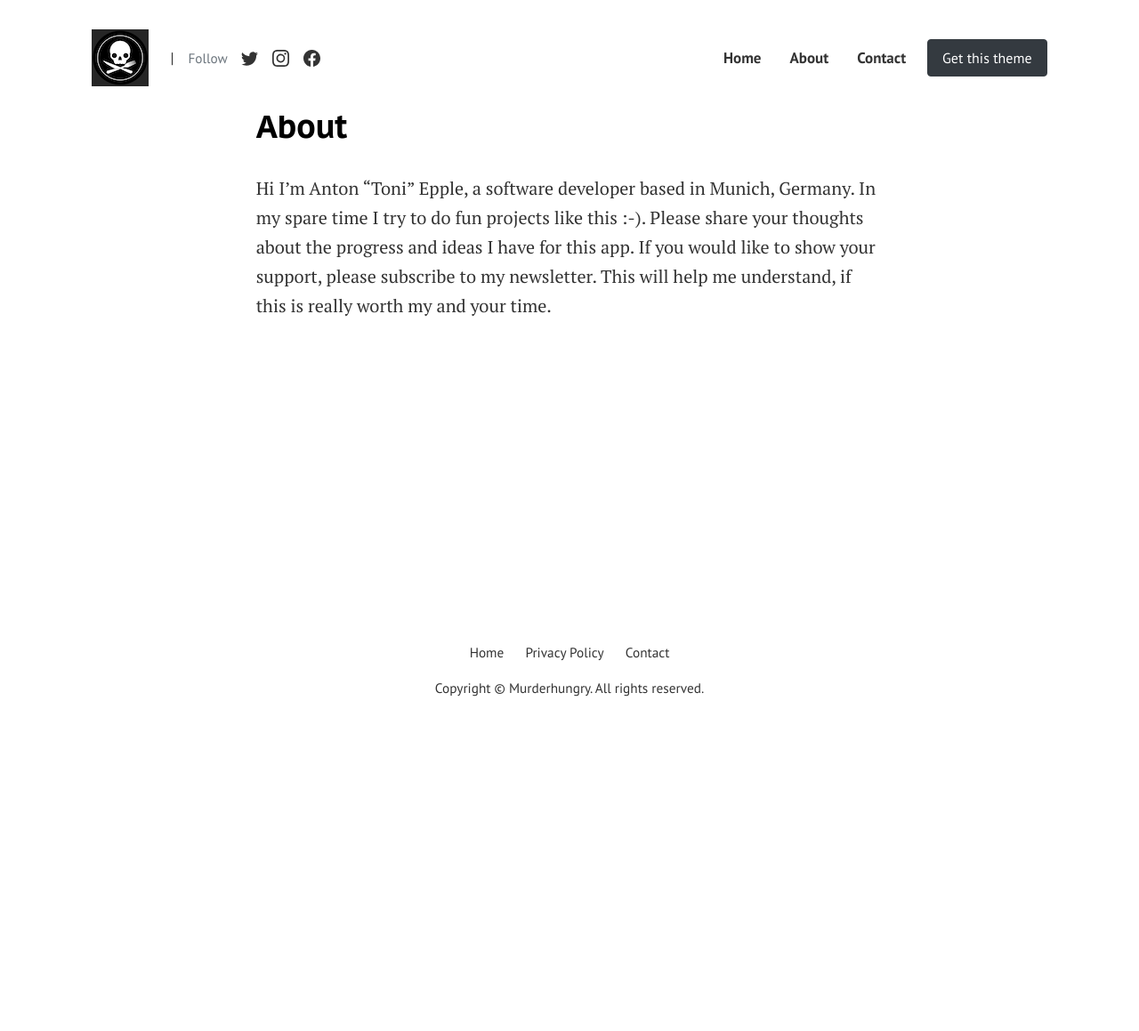
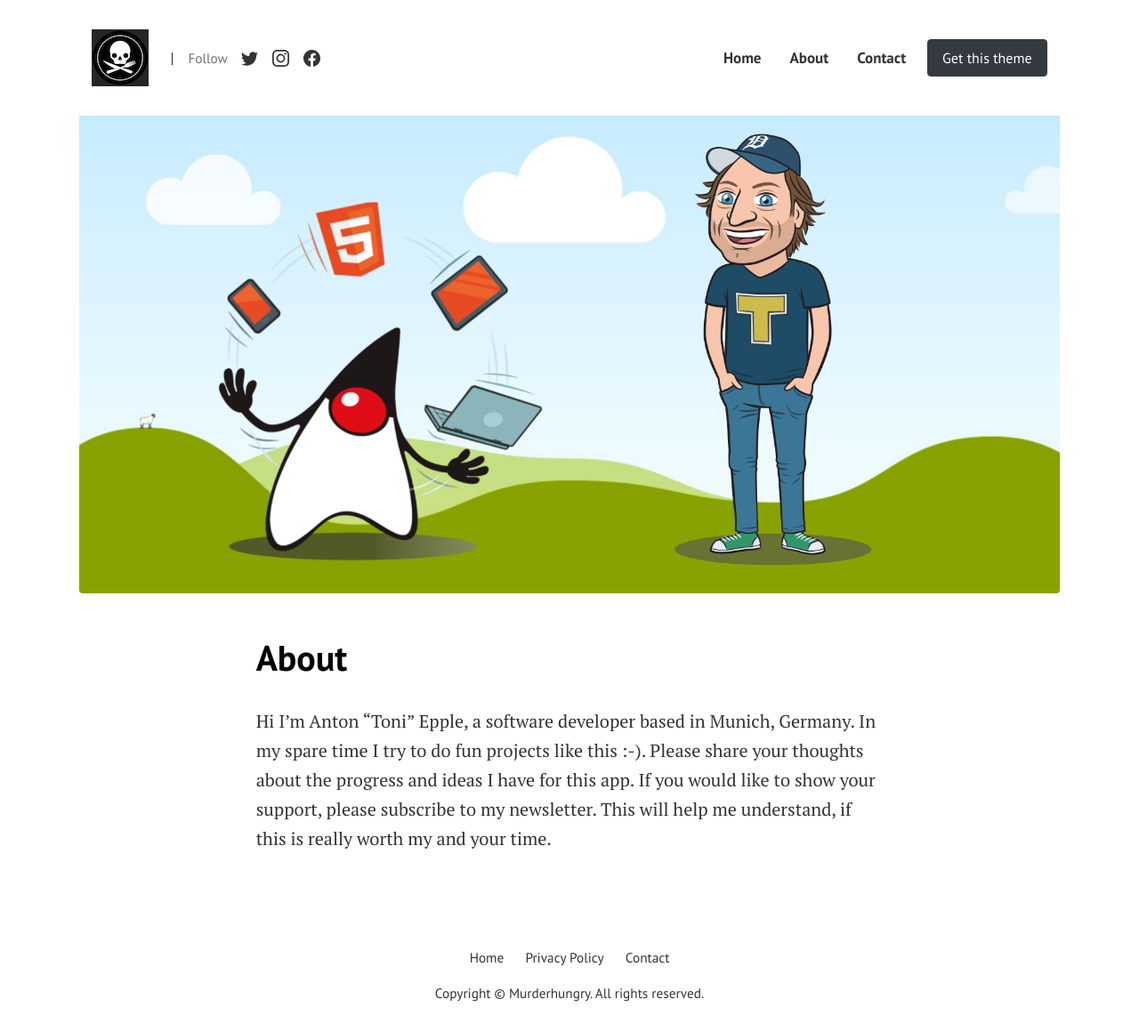
Before and after one commit to eppleton/murderhungry.github.io, a Jekyll site: the page built from pages/about.md, in a window 1280 px wide and 1159 px high. Shown: the whole window at 89% size. Built offline with Jekyll 4.4.1, drawn with Linux system fonts in a browser that asks for light colours.

Commit message:
fix image

```diff
--- a/pages/about.md
+++ b/pages/about.md
@@ -2,6 +2,7 @@
 layout: page
 title: About
 permalink: "/about/"
+image: assets/images/about_banner.jpg
 ---
 
 Hi I'm Anton "Toni" Epple, a software developer based in Munich, Germany. In my spare time I try to do fun projects like this :-). Please share your thoughts about the progress and ideas I have for this app. If you would like to show your support, please subscribe to my newsletter. This will help me understand, if this is really worth my and your time.
```
Also changed, not shown: assets/images/about_banner.jpg (added), 1 other file.
